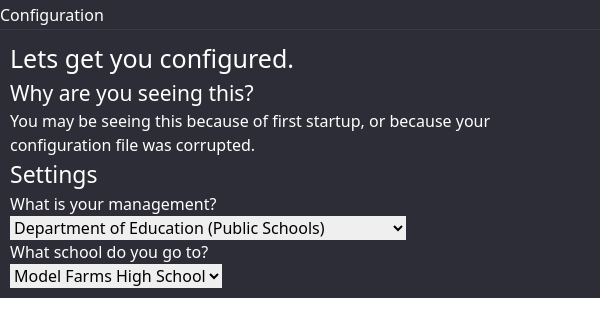
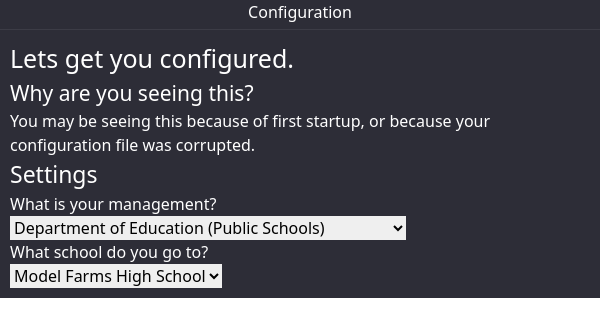
Before and after one commit to InvraNet/school-portal, an Electron app: page src/www/firstStart.html in a window 600 px wide. Drawn offline with Linux system fonts and the light colour scheme.

Commit message:
Center text.

```diff
--- a/src/www/src/css/firstStart.css
+++ b/src/www/src/css/firstStart.css
@@ -9,6 +9,12 @@
     background-color: rgb(45,45,55);
     border-bottom: solid 1px rgb(60,60,70);
     -webkit-app-region: drag;
+}
+
+#header-title {
+    height: 100%;
+    width: 100%;
+    text-align: center;
 }
 
 #content {
```
